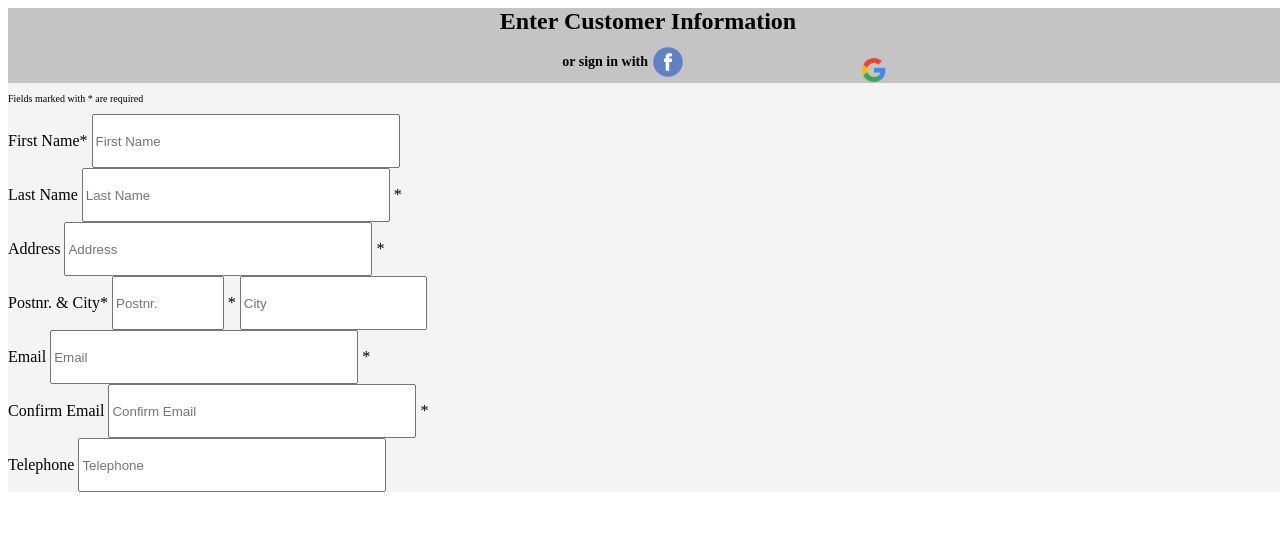
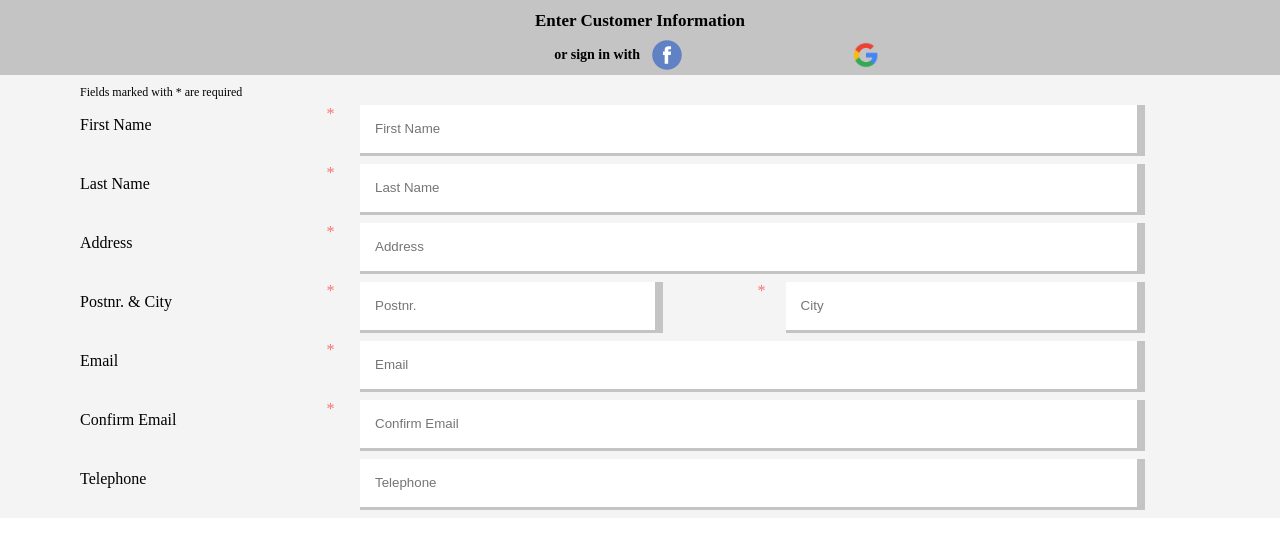
Before and after one commit to RytisDr/Illustreret-Videnskab-Form, a website: page index.html in a window 1280 px wide. Drawn offline with Linux system fonts and the light colour scheme.

```diff
--- a/style.css
+++ b/style.css
@@ -1,11 +1,5 @@
-input,
-button {
-  width: 300px;
-  height: 48px; }
-
-img {
-  display: inline-block;
-  grid-row: 2; }
+body {
+  margin: 0; }
 
 #customerInfo {
   background-color: #f4f4f4;
@@ -15,32 +9,85 @@
     height: 75px;
     display: grid;
     grid-template-rows: 1fr 1fr;
-    grid-template-columns: 1fr 1fr 1fr 1fr 1fr 1fr; }
+    grid-template-columns: repeat(6, 1fr); }
     #customerInfo #customerInfoHeader h1 {
       font: Helvetica, sans-serif, #161616;
-      margin: 0;
+      margin: 11px auto 0 auto;
       grid-row: 1;
       grid-column: 1/7;
-      text-align: center; }
+      text-align: center;
+      font-size: 17px; }
     #customerInfo #customerInfoHeader h2 {
       font-size: 14px;
       grid-row: 2;
       grid-column: 2/4;
       text-align: right; }
+    #customerInfo #customerInfoHeader img {
+      display: inline-block;
+      grid-row: 2; }
     #customerInfo #customerInfoHeader img:nth-child(3) {
       width: 40px;
-      grid-column: 4; }
+      grid-column: 4;
+      margin-left: 7px; }
     #customerInfo #customerInfoHeader img:nth-child(4) {
       width: 26px;
       grid-column: 5;
-      margin-top: 15px; }
+      margin-top: 7px; }
   #customerInfo form {
-    display: grid; }
+    display: grid;
+    grid-template-columns: repeat(16, 1fr);
+    grid-template-rows: 0.5fr 1fr 1fr 1fr 1fr 1fr 1fr 1fr; }
     #customerInfo form p {
-      font-size: 10px; }
-    #customerInfo form #post {
-      width: 103.75px; }
-    #customerInfo form #city {
-      width: 178.75px; }
-    #customerInfo form button {
-      background-color: #81d742; }
+      font-size: 12px;
+      grid-column: 2/11;
+      margin-top: 10px;
+      margin-bottom: 0; }
+    #customerInfo form .input {
+      grid-template-columns: 1fr 2fr;
+      grid-column: 2/16;
+      height: 51px;
+      margin-bottom: 8px;
+      position: relative;
+      overflow: hidden; }
+      #customerInfo form .input input {
+        position: absolute;
+        left: 25%;
+        width: 68%;
+        height: 48px;
+        border: none;
+        border-right: solid 8px #c4c4c4;
+        padding: 0 0 0 15px;
+        box-shadow: 0px 3px #c4c4c4; }
+        #customerInfo form .input input:focus {
+          outline: 0; }
+        #customerInfo form .input input:valid:not(:placeholder-shown) {
+          border-right: 8px solid #81d742; }
+        #customerInfo form .input input:invalid:not(:placeholder-shown) {
+          border-right: 8px solid rgba(255, 0, 0, 0.534); }
+      #customerInfo form .input .correct {
+        position: absolute;
+        right: -6%; }
+      #customerInfo form .input label {
+        position: absolute;
+        width: 25%;
+        z-index: 100;
+        color: Helvetica, sans-serif, #161616;
+        font-size: 16px;
+        top: 23%; }
+      #customerInfo form .input .required {
+        position: absolute;
+        color: rgba(255, 0, 0, 0.534);
+        z-index: 500;
+        left: 22%; }
+      #customerInfo form .input #city-required {
+        left: 60.5%; }
+      #customerInfo form .input #post-city {
+        position: relative;
+        grid-row: 5;
+        grid-column: 2/16; }
+      #customerInfo form .input #post {
+        left: 25%;
+        width: 25%; }
+      #customerInfo form .input #city {
+        width: 30%;
+        left: 63%; }
```
Also changed, not shown: 1 other file.
